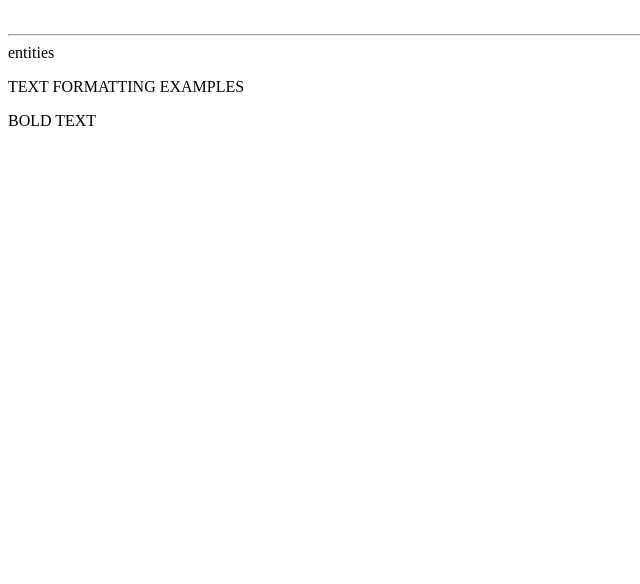
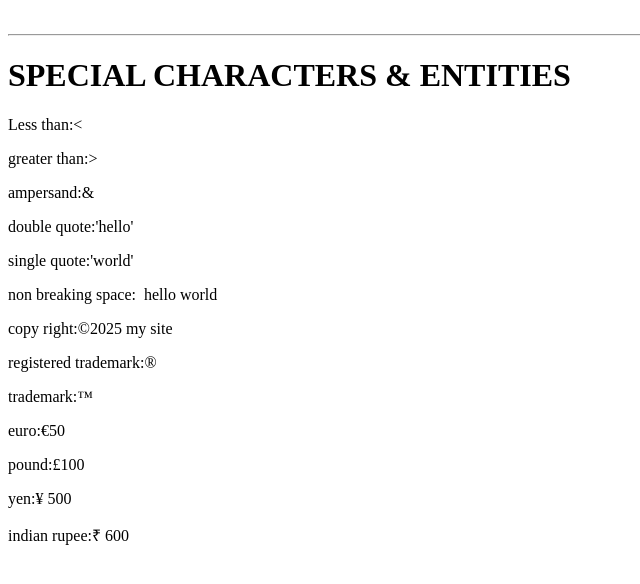
Before and after one commit to hansika42/HTML-CSE18, a plain HTML site: page tagsformatting.html in a window 1280 px wide. Shown: the whole page, without its empty margins (0-640 px from the left). Drawn offline with Linux system fonts and the light colour scheme.

Commit message:
tagsformatting

```diff
--- a/tagsformatting.html
+++ b/tagsformatting.html
@@ -22,9 +22,47 @@
 
 <!-- <mark>hello</mark> -->
 
-entities
+<!-- entities  -->
 
-<p><h>TEXT FORMATTING EXAMPLES</h></p>
-<P>BOLD TEXT</P>
+<!-- <p><b><h1>TEXT FORMATTING EXAMPLES</h1></b></p>
+<br>
+<p><h2><b>Important text (using &lt;b&gt;)</b></h2></p>
+<br>
+<p><b>Important test (using &lt;strong&gt;)</b></p>
+<br>
+<p><h3> &ic; Italic text (using &lt;i&gt;)</h3></p>
+<br>
+<p><h4> Emphasized test ( using &lt;em&gt;)</h4></p>
+<br>
+<p><h4> highlighted text (using &lt;mark&gt;)</h4></p>
+<br>
+<p><h4>deleted text (using &lt;strike&gt;)</h4></p>
+<br>
+<p><h4>inserted text (using &lt;ins&gt;)</h4></p>
+<br>
+<p><h4>Inline code (using &lt;code&gt;)</h4></p>
+<br>
+<p><kbd>keyboard input (using &lt;kbd&gt;)</kbd></p>
+<p><pre>
+
+    Preformatted text (using &lt;pre&gt;)
+    keeps spaces and line breaks
+</pre></p>
+<p><blockquote cite="http:"></p> -->
+
+    <p><H1>SPECIAL CHARACTERS & ENTITIES</H1></p>
+    <P>Less than:&lt;</P>
+    <p>greater than:&gt;</p>
+    <p>ampersand:&</p>
+<p>double quote:&apos;hello&apos;</p>
+<p>single quote:&apos;world&apos;</p>
+<p>non breaking space: &nbsp;hello world</p>
+<p>copy right:&copy;2025 my site</p>
+<p>registered trademark:&reg;</p>
+<p>trademark:&trade;</p>
+<p>euro:&euro;50</p>
+<p>pound:&pound;100</p>
+<p>yen:&yen; 500</p>
+<p>indian rupee:&#8377; 600</p>
 </body>
 </html>
```
Also changed, not shown: multimedia.html (added, +15 -0 lines).
